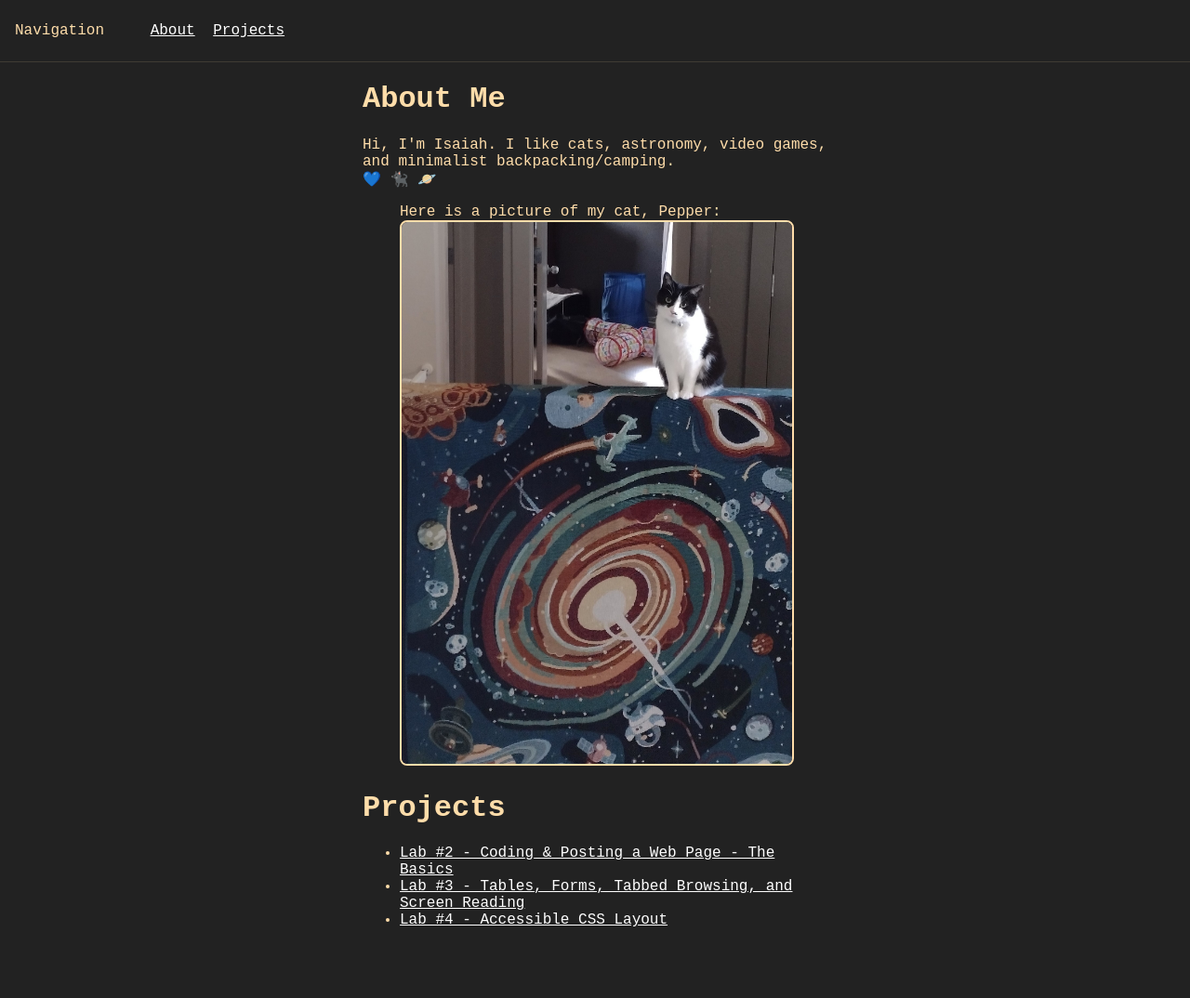
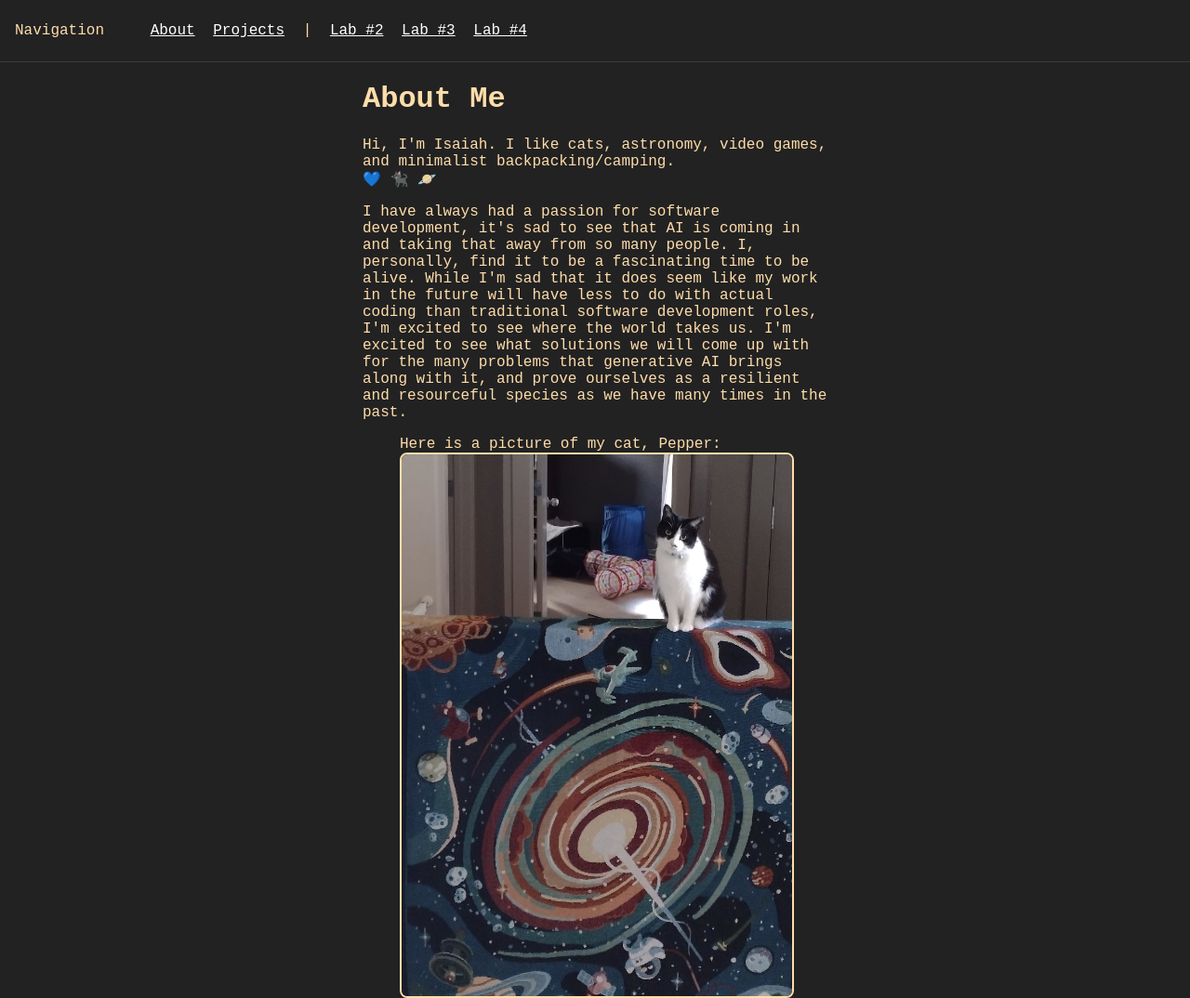
Before and after one commit to Technostalgic/technostalgic.github.io, a plain HTML site: page universal_design/index.html in a window 1280 px wide. Shown: the top 1074 px of the page at 93% size. Before the commit the page ends 1015 px from the top, so only its background shows below. Drawn offline with Linux system fonts and the light colour scheme.

Commit message:
add changes for checkpoint 2

```diff
--- a/universal_design/index.html
+++ b/universal_design/index.html
@@ -1,5 +1,7 @@
 <!DOCTYPE html>
+<html lang="en">
 <head>
+    <title>Isaiah's Universal Design Page</title>
     <link rel="stylesheet" href="./content/style.css">
 </head>
 <body>
@@ -8,16 +10,30 @@
         <ul>
             <li><a href="#about">About</a></li>
             <li><a href="#projects">Projects</a></li>
+            <li>|</li>
+            <li><a href="./wikipagestyled/index.html">Lab #2</a></li>
+            <li><a href="./space/index.html">Lab #3</a></li>
+            <li><a href="./">Lab #4</a></li>
         </ul>
     </nav>
     <div class="main-column">
         <h1 id="about"> About Me </h1>
         <p>
             Hi, I'm Isaiah. I like cats, astronomy, video games, and minimalist
-            backpacking/camping. <br />
+            backpacking/camping. <br>
             💙 🐈‍⬛ 🪐
         </p>
-
+        <p>
+            I have always had a passion for software development, it's sad to
+            see that AI is coming in and taking that away from so many people.
+            I, personally, find it to be a fascinating time to be alive. While
+            I'm sad that it does seem like my work in the future will have less
+            to do with actual coding than traditional software development
+            roles, I'm excited to see where the world takes us. I'm excited to
+            see what solutions we will come up with for the many problems that
+            generative AI brings along with it, and prove ourselves as a
+            resilient and resourceful species as we have many times in the past.
+        </p>
         <figure>
             <figcaption>
                 Here is a picture of my cat, Pepper:
@@ -25,7 +41,7 @@
         <img
             src="./content/pepper_image.jpg"
             alt="Isaiah's cat, Pepper, sitting on top of a space-themed blanket and looking curiously at the camera"
-        / >
+        >
         </figure>
 
         <h1 id="projects"> Projects </h1>
@@ -36,3 +52,4 @@
         </ul>
     </div>
 </body>
+</html>
```
